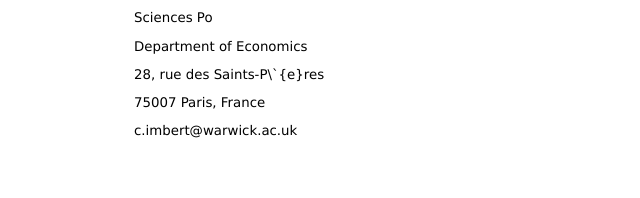
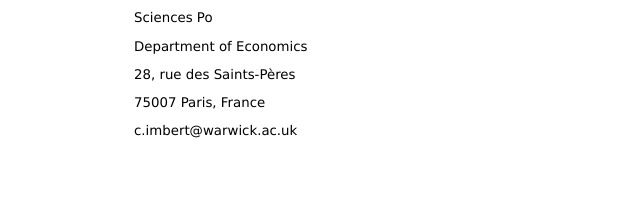
Before and after one commit to marsscpo/MarlonSeror.github.io, a plain HTML site: page ref_cv/ref_cv.html in a window 1280 px wide. Shown: the part 701-899 px from the top of the page, 511-1151 px from the left. Drawn offline with Linux system fonts and the light colour scheme.

Commit message:
Update ref_cv.html

```diff
--- a/ref_cv/ref_cv.html
+++ b/ref_cv/ref_cv.html
@@ -74,7 +74,7 @@
                             <p>Professor</p>
                             <p>Sciences Po</p>
                             <p>Department of Economics</p>
-                            <p>28, rue des Saints-P\`{e}res</p>
+                            <p>28, rue des Saints-Pères</p>
                             <p>75007 Paris, France</p>
                             <p><a id="mailclement"></a></p>
                             </small>
```
